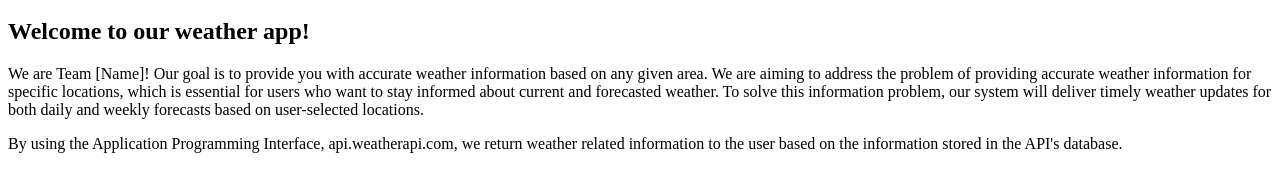
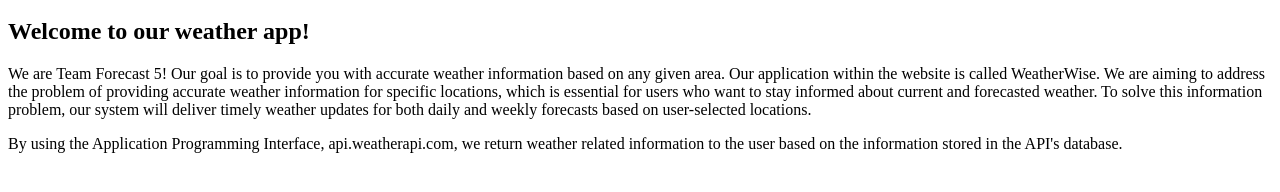
Before and after one commit to pierreblessing/INST377-FINAL-PROJECT, a plain HTML site: page about.html in a window 1280 px wide. Shown: the part 136-328 px from the top of the page. Drawn offline with Linux system fonts and the light colour scheme.

Commit message:
html changes to about page

```diff
--- a/about.html
+++ b/about.html
@@ -3,7 +3,7 @@
 <head>
     <meta charset="UTF-8">
     <meta name="viewport" content="width=device-width, initial-scale=1.0">
-    <title>Document</title>
+    <title>About Us</title>
 </head>
 <body>
     <header id="bar"><h1>About Us</h1></header>
@@ -17,21 +17,22 @@
 
     <h2>Welcome to our weather app!</h2>
 
-    <section>
-        <p>We are Team [Name]! Our goal is to provide you with accurate
-        weather information based on any given area. We are aiming to address the
-        problem of providing accurate weather information for specific locations, which
-        is essential for users who want to stay informed about current and forecasted weather.
-        To solve this information problem, our system will deliver timely weather updates for
-        both daily and weekly forecasts based on user-selected locations.
+    <div id="aboutUs">
+        <p>We are Team Forecast 5! Our goal is to provide you with accurate
+        weather information based on any given area. Our application within the
+        website is called WeatherWise. We are aiming to address the problem of providing accurate
+        weather information for specific locations, which is essential for users who want to stay
+        informed about current and forecasted weather. To solve this information problem, our
+        system will deliver timely weather updates for both daily and weekly forecasts based on
+        user-selected locations.
         </p>
-    </section>
+    </div>
 
-    <section>
+    <div id="apiInfo">
         <p>By using the  Application Programming Interface, api.weatherapi.com,
             we return weather related information to the user based on the information
             stored in the API's database.
         </p>
-    </section>
+    </div>
 </body>
 </html>
```
